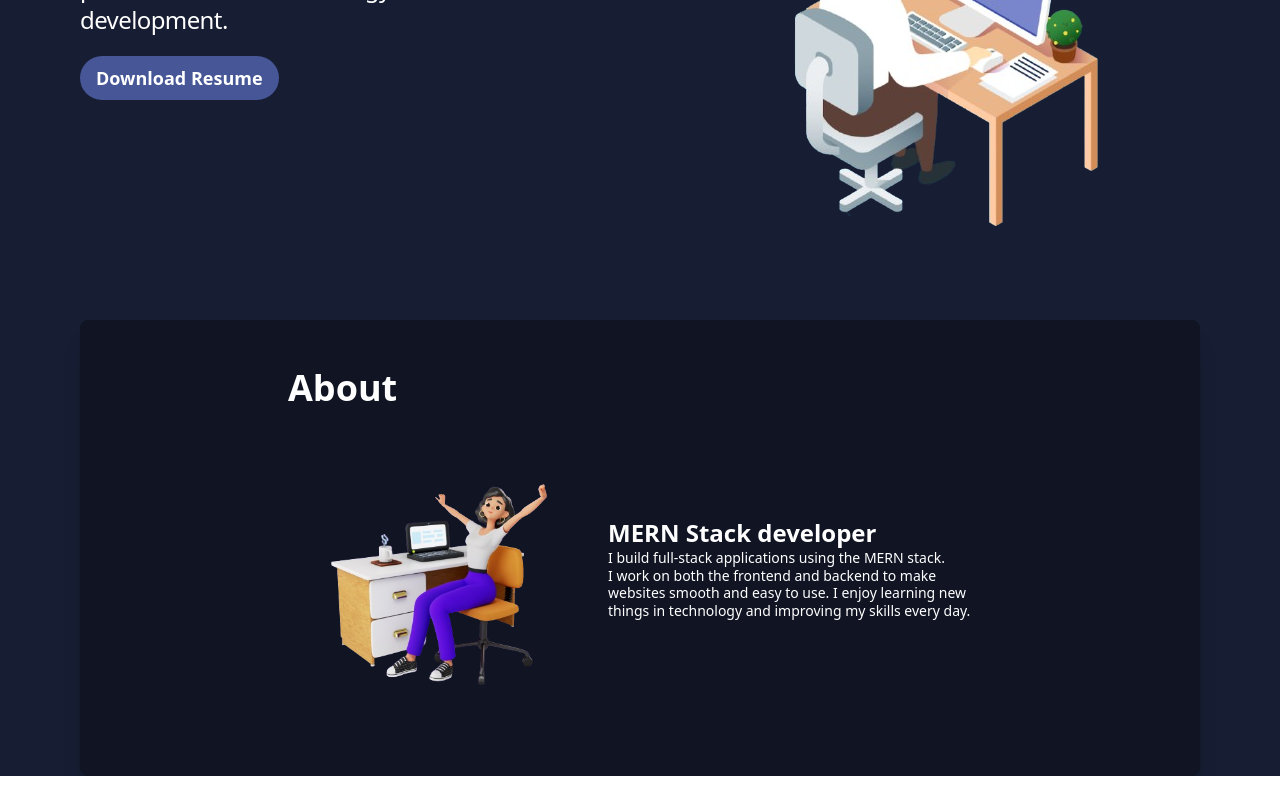
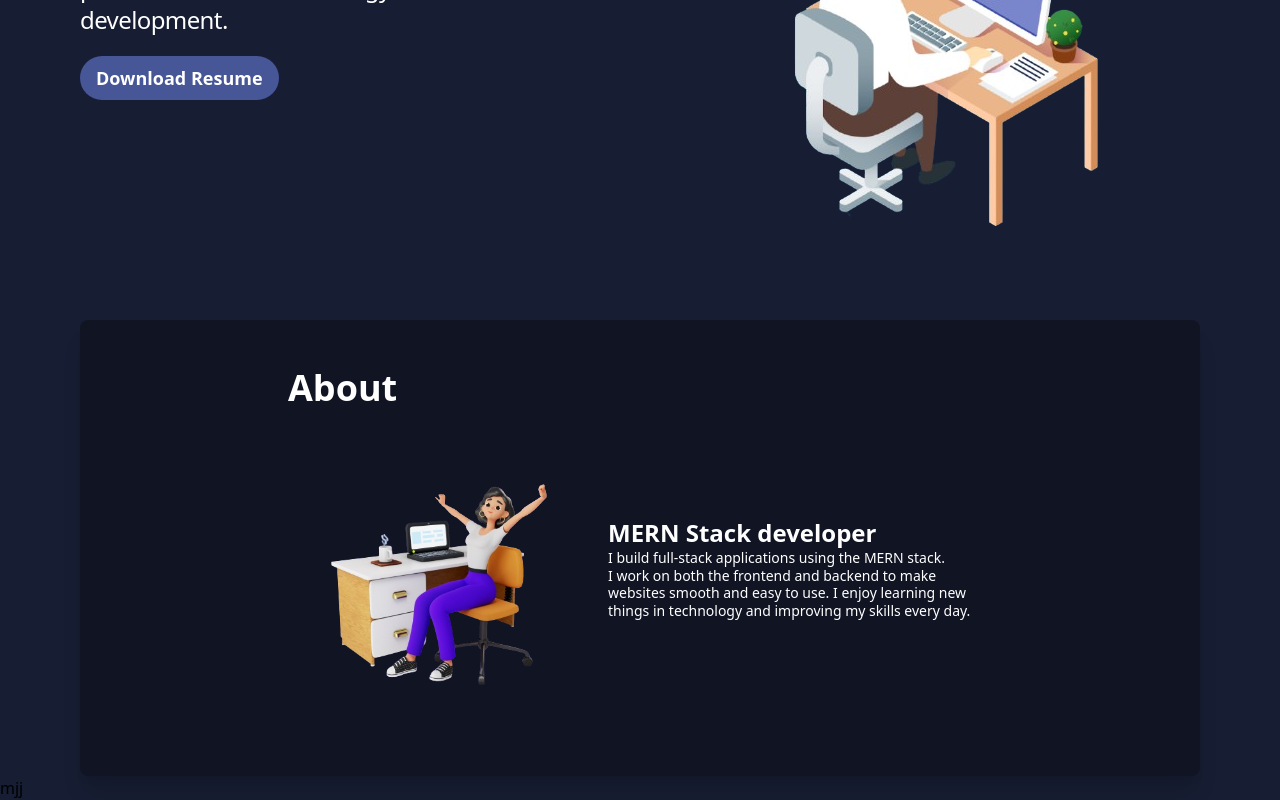
Before and after one commit to TanmayVidhate/Portfolio, a React (Vite) app: page / in a window 1280 px wide. Shown: the part 368-1168 px from the top of the page. Before the commit the page ends 1144 px from the top, so only its background shows below. Built offline with nearby package versions, Linux system fonts and the light colour scheme.

Commit message:
add skills file

```diff
--- a/src/App.jsx
+++ b/src/App.jsx
@@ -2,6 +2,7 @@ import React from 'react'
 import Navbar from './Components/Navbar'
 import Home from './Views/Home'
 import About from './Views/About'
+import Skills from './Views/Skills'
 
 function App() {
   return (
@@ -10,6 +11,7 @@ function App() {
         <Navbar/>
         <Home/>
         <About/>
+        <Skills/>
       </div>
     </>
   )
--- /dev/null
+++ b/src/Views/Skills.jsx
@@ -0,0 +1,11 @@
+import React from 'react'
+
+function Skills() {
+  return (
+    <>
+        <h1>mjj</h1>
+    </>
+  )
+}
+
+export default Skills
```
